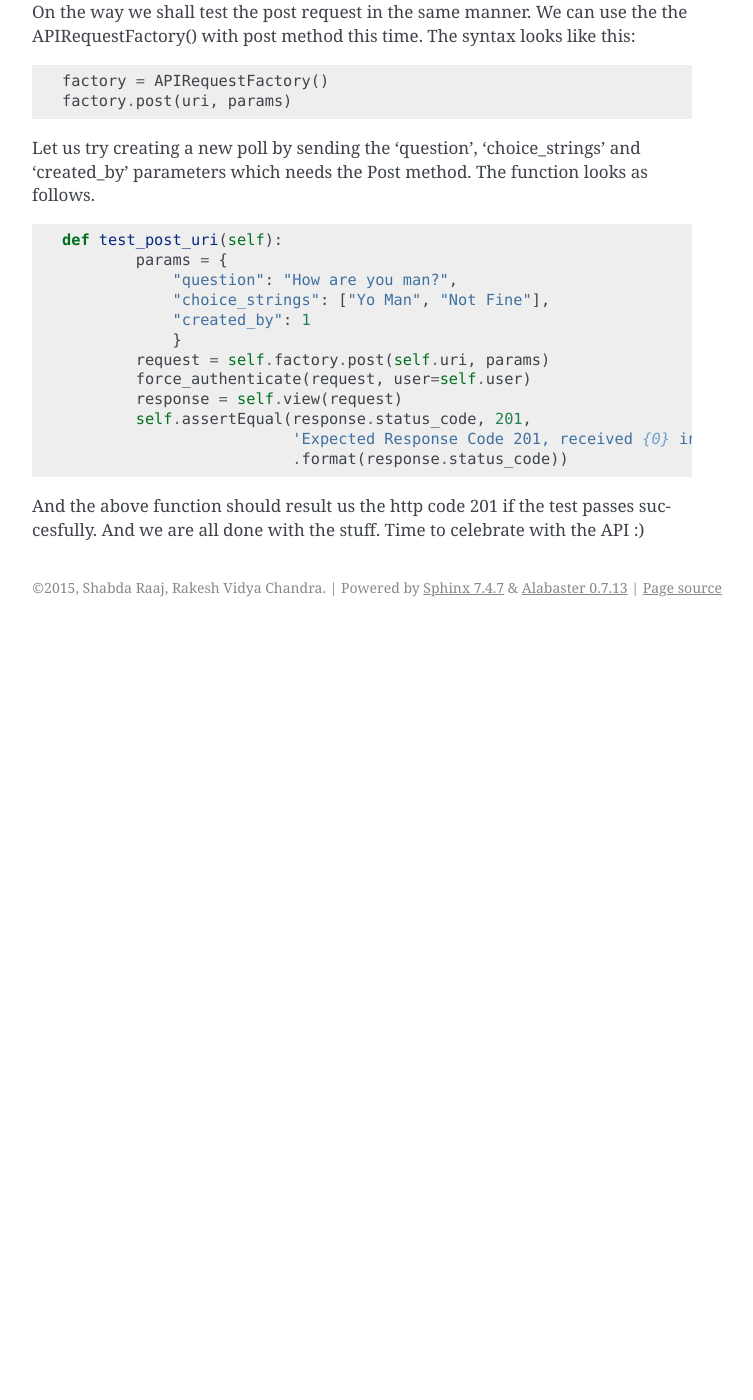
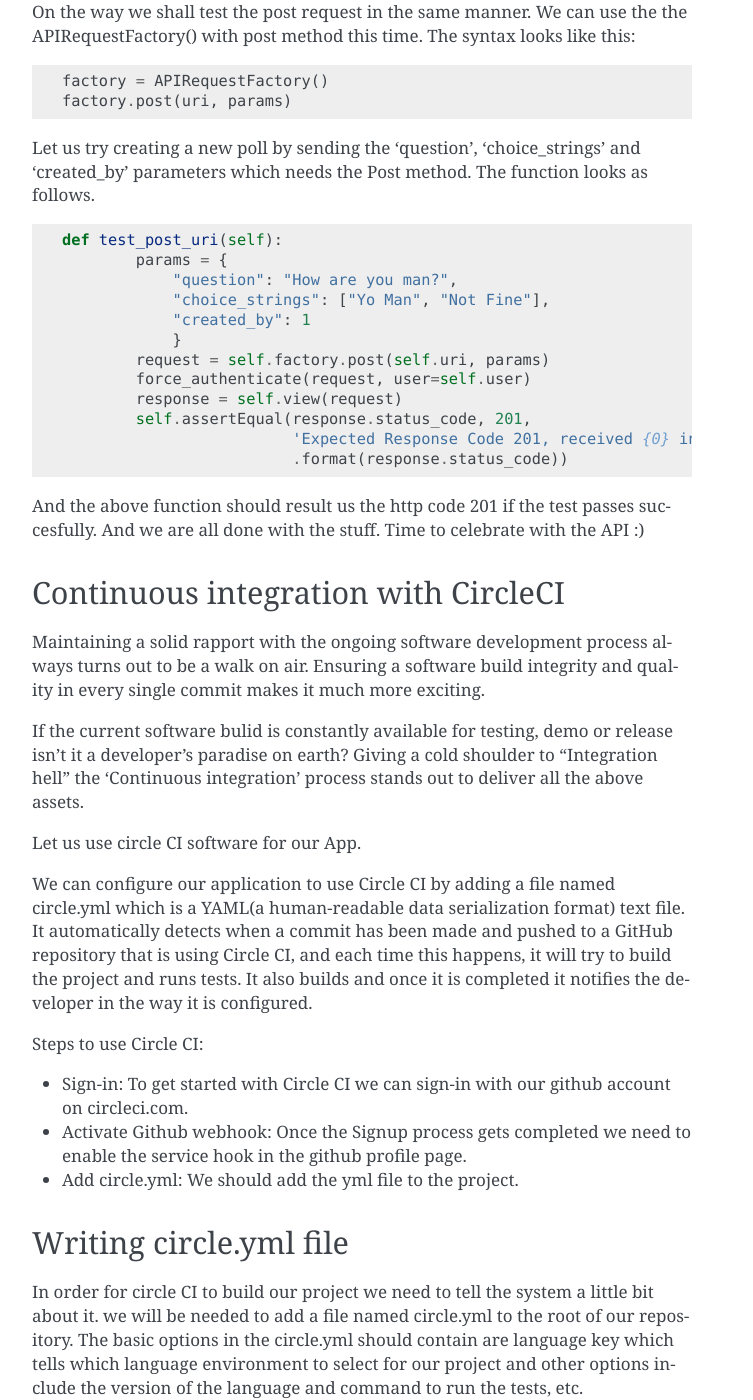
Before and after one commit to agiliq/building-api-django, a Sphinx documentation site: the page built from docs/chapter4.rst, in a window 1280 px wide and 1400 px high, scrolled down 2951 px. Shown: the whole window, without its empty margins (388-1141 px from the left). Built offline with Sphinx 7.4.7, drawn with Linux system fonts in a browser that asks for light colours; before the commit the page ends 3578 px from its top, so only the background shows below that; some of the changed text lies outside the part shown.

Commit message:
Added circle CI documentation

```diff
--- a/docs/chapter4.rst
+++ b/docs/chapter4.rst
@@ -160,3 +160,65 @@
                              .format(response.status_code))
 
 And the above function should result us the http code 201 if the test passes succesfully. And we are all done with the stuff. Time to celebrate with the API :)
+
+
+Continuous integration with CircleCI
+---------------------------------------
+
+Maintaining a solid rapport with the ongoing software development process always turns out to be a walk on air. Ensuring a software build integrity and quality in every single commit makes it much more exciting.
+
+If the current software bulid is constantly available for testing, demo or release isn't it a developer's paradise on earth?
+Giving a cold shoulder to "Integration hell" the 'Continuous integration' process stands out to deliver all the above assets.
+
+Let us use circle CI software for our App.
+
+We can configure our application to use Circle CI  by adding a file named circle.yml which is a YAML(a human-readable data serialization format) text file. It automatically detects when a commit has been made and pushed to a GitHub repository that is using Circle CI, and each time this happens, it will try to build the project and runs tests. It also builds and once it is completed it notifies the developer in the way it is configured.
+
+Steps to use Circle CI:
+
+- Sign-in: To get started with Circle CI we can sign-in with our github account on circleci.com.
+- Activate Github webhook: Once the Signup process gets completed we need to enable the service hook in the github profile page.
+- Add circle.yml: We should add the yml file to the project.
+
+Writing circle.yml file
+------------------------
+In order for circle CI to build our project we need to tell the system a little bit about it. we will be needed to add a file named circle.yml to the root of our repository. The basic options in the circle.yml should contain are language key which tells which language environment to select for our project and other options include the version of the language and command to run the tests, etc.
+
+Below are the keywords that are used in writting circle.yml file.
+
+- machine: adjusting the VM to your preferences and requirements
+- checkout: checking out and cloning your git repo
+- dependencies: setting up your project's language-specific dependencies
+- database: preparing the databases for your tests
+- test: running your tests
+- deployment: deploying your code to your web servers
+
+
+- pre: commands run before CircleCI's inferred commands
+- override: commands run instead of CircleCI's inferred commands
+- post: commands run after CircleCI's inferred commands
+
+
+Example for circle.yml for python project:
+
+.. code-block:: python
+
+    ## Customize the test machine
+    machine:
+
+      timezone:
+        Asia/Kolkata # Set the timezone
+
+      # Version of python to use
+      python:
+        version: 2.7.5
+
+    dependencies:
+      pre:
+        - pip install -r requirements.txt
+
+    test:
+      override:
+        - python manage.py test
+
+From now onwards whenever we push our code to our repository a new build will be created for it and the running of the test cases will be taken place. It gives us the potential to check how good our development process is taking place with out hitting a failed test case.
```
